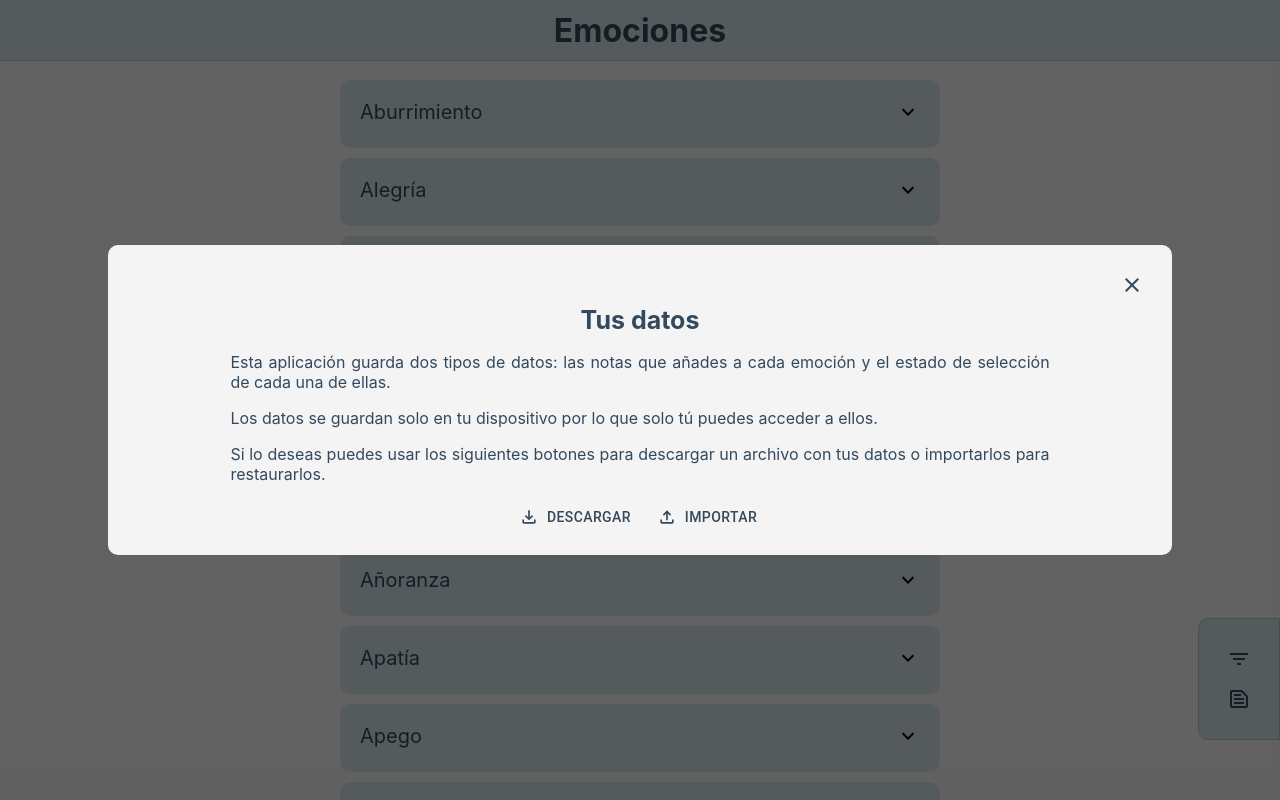
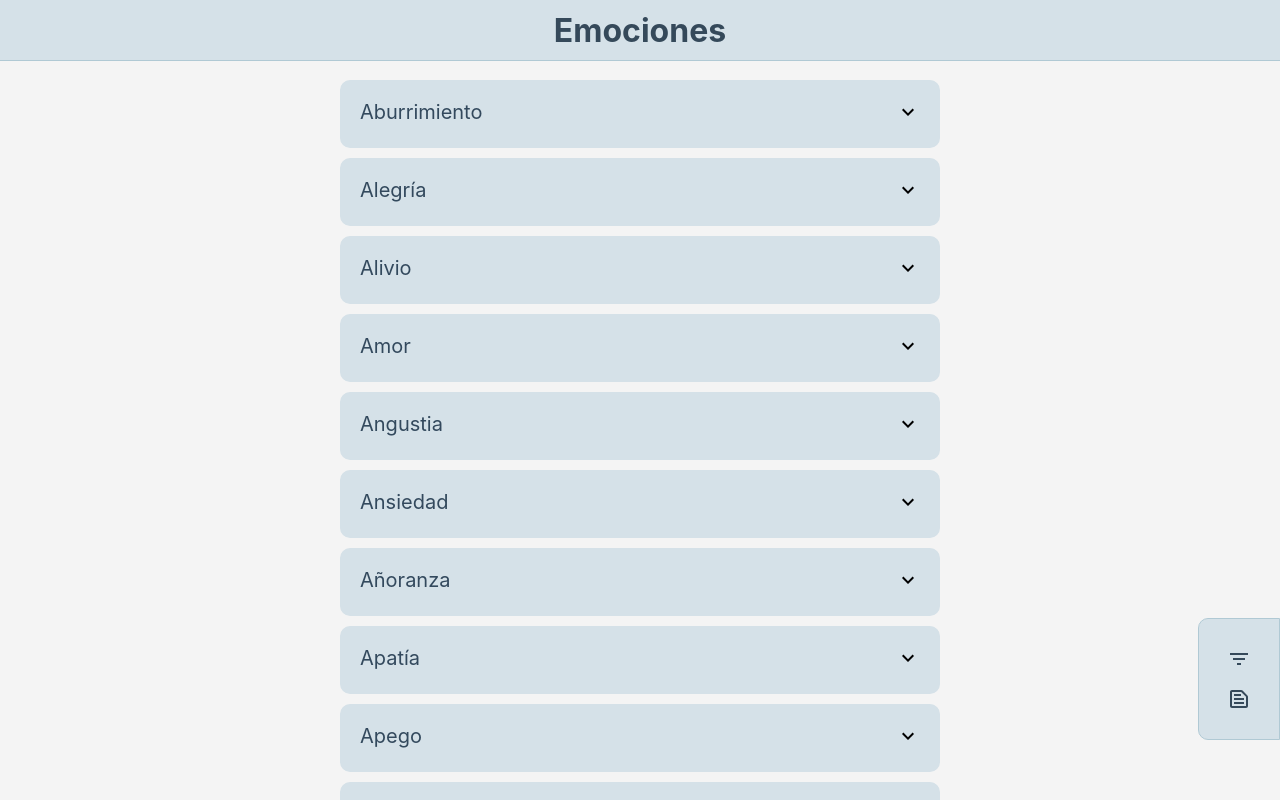
Before and after one commit to kikeelectronico/emociones, a React (Create React App) app in the folder emociones/: page / in a window 1280 px wide. Shown: the top 800 px of the page. Built offline with nearby package versions, Linux system fonts and the light colour scheme.

Commit message:
keep the modal close

```diff
--- a/emociones/src/App.js
+++ b/emociones/src/App.js
@@ -18,7 +18,7 @@ function App() {
 
   const [filtered, setFiltered] = useState(null)
   const [selected, setSelected] = useState(0)
-  const [modal, setModal] = useState(true)
+  const [modal, setModal] = useState(false)
 
   useEffect(() => {
     let _selected = 0
```
